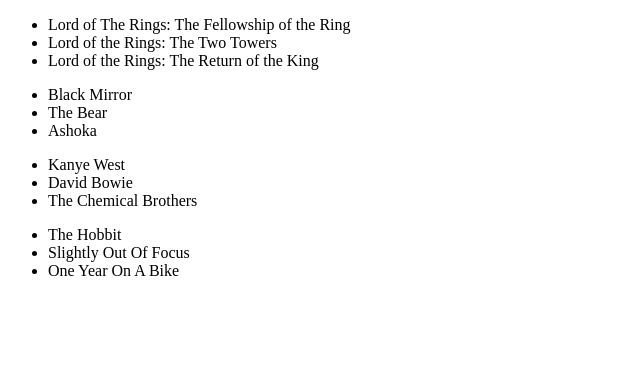
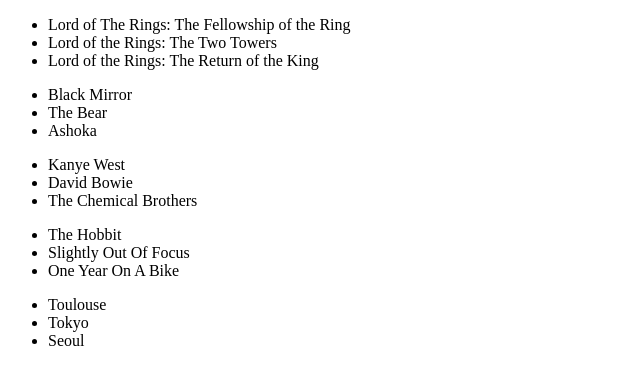
Before and after one commit to Bill2703/my-first-reddy-repo, a plain HTML site: page index.html in a window 1280 px wide. Shown: the whole page, without its empty margins (0-640 px from the left). Drawn offline with Linux system fonts and the light colour scheme.

Commit message:
better cities added

```diff
--- a/index.html
+++ b/index.html
@@ -26,5 +26,10 @@
         <li>Slightly Out Of Focus</li>
         <li>One Year On A Bike</li>
     </ul>
+    <ul>
+        <li>Toulouse</li>
+        <li>Tokyo</li>
+        <li>Seoul</li>
+    </ul>
 </body>
 </html>
```
